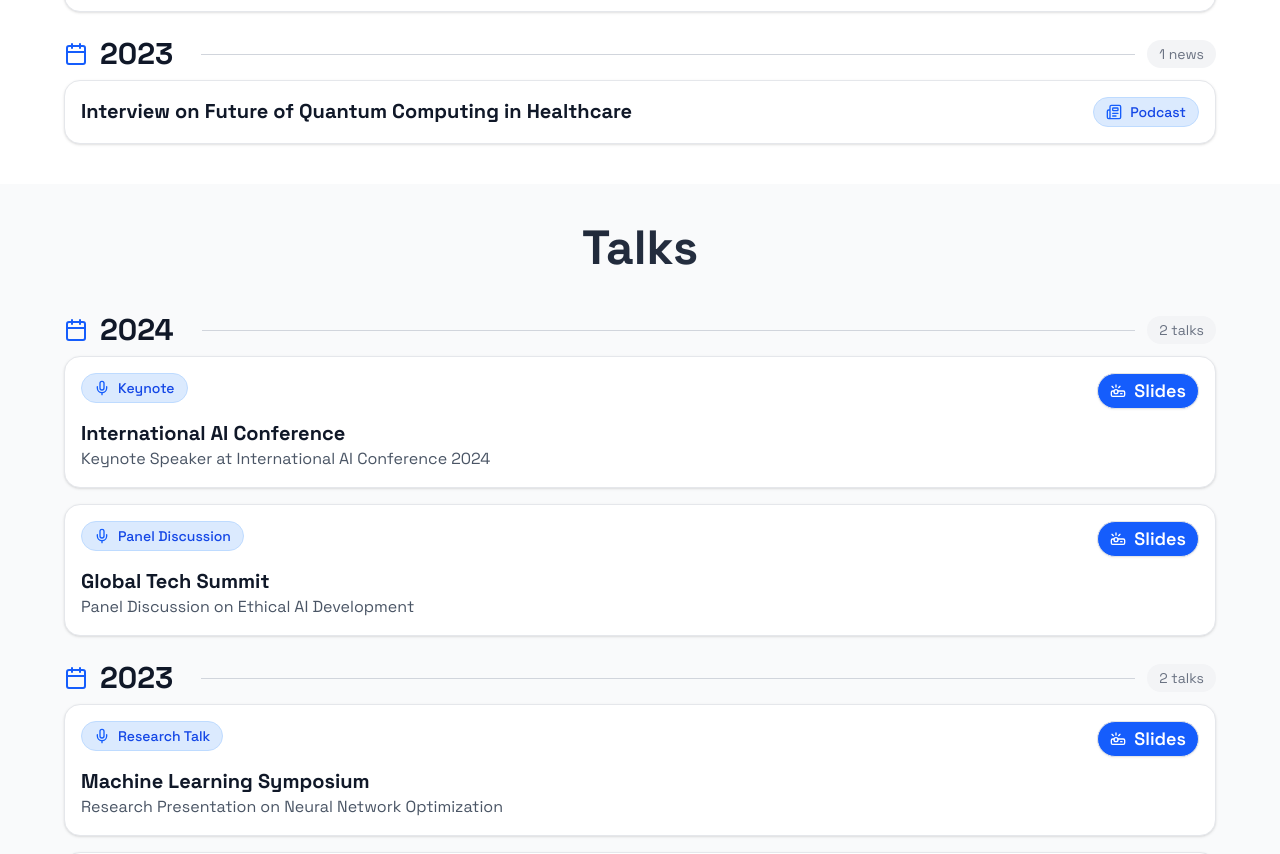
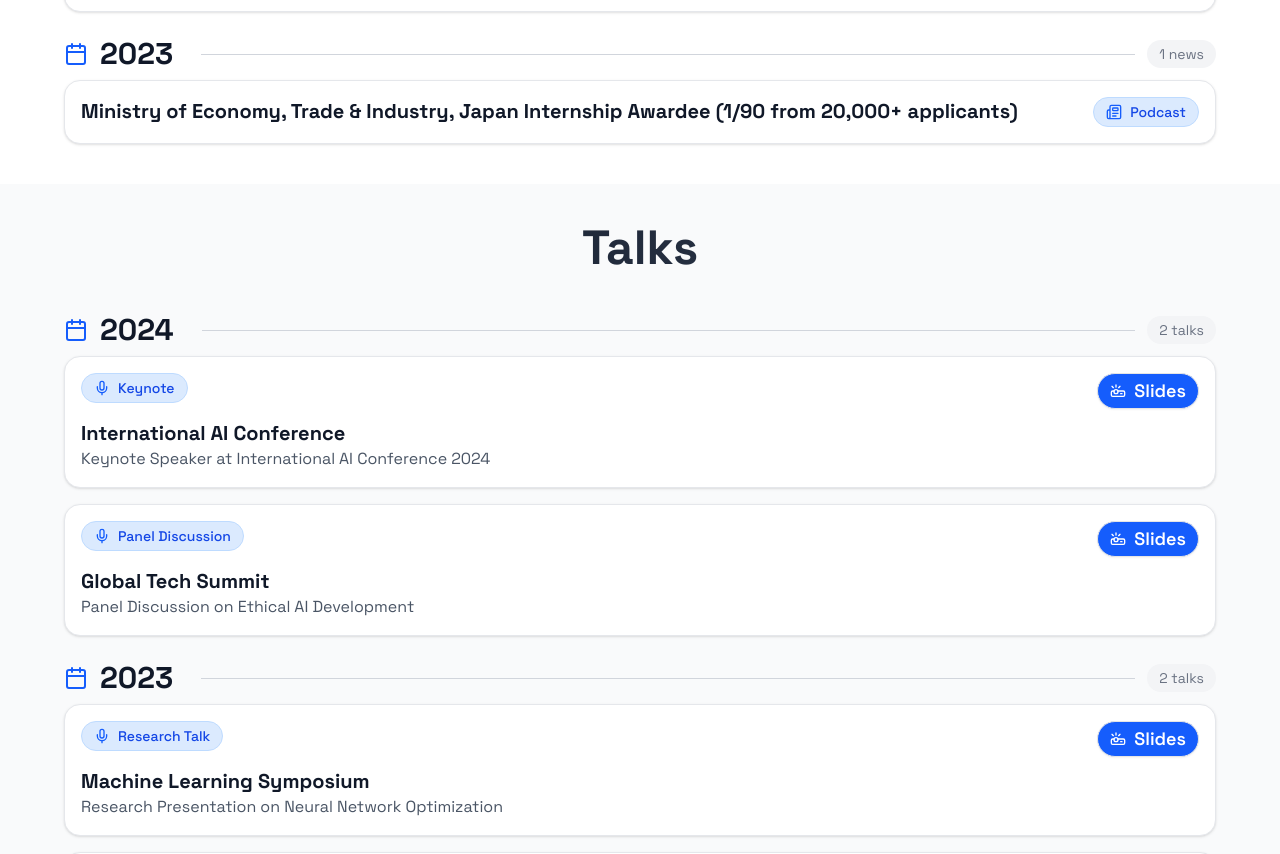
Before and after one commit to MahaZainab/MahaZainab.github.io, a React (Vite) app: page / in a window 1280 px wide. Shown: the part 2265-3119 px from the top of the page. Built offline with nearby package versions, Linux system fonts and the light colour scheme.

Commit message:
Auto commit on save

```diff
--- a/src/data/content.ts
+++ b/src/data/content.ts
@@ -140,7 +140,7 @@ export const news: News[] = [
   },
   {
     id: 5,
-    title: "Interview on Future of Quantum Computing in Healthcare",
+    title: "Ministry of Economy, Trade & Industry, Japan Internship Awardee (1/90 from 20,000+ applicants)",
     year: "2023",
     category: "Podcast",
   },
```
